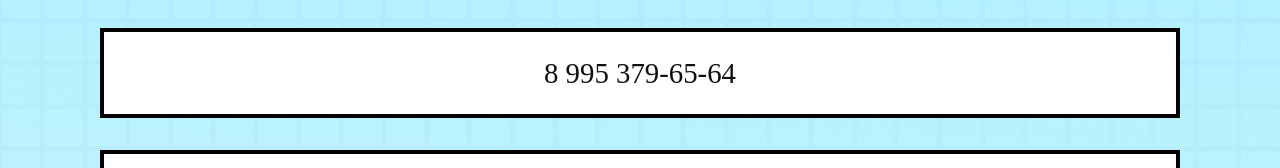
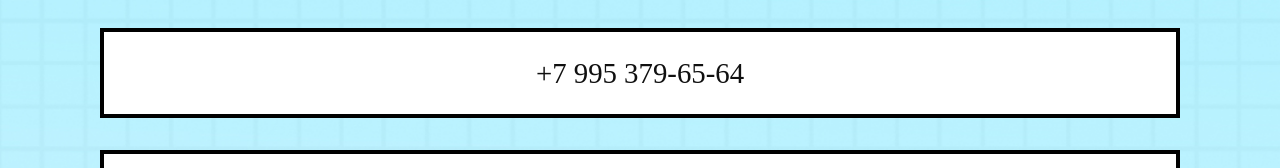
Before and after one commit to NikitaSoltn/NikitaSoltn.github.io, a plain HTML site: page index.html in a window 1280 px wide. Shown: the part 749-917 px from the top of the page. Drawn offline with Linux system fonts and the light colour scheme; files whose address does not match are found by name.

Commit message:
Update index.html

```diff
--- a/index.html
+++ b/index.html
@@ -70,7 +70,7 @@
             <!-- Ссылки -->
             <section class="links">
                <div class="link"><a href="https://t.me/Nikita_soltn">Telegram</a></div>
-               <div class="link"><a href="tel:"89998887766">8 995 379-65-64</a></div>
+               <div class="link"><a href="tel:"89998887766">+7 995 379-65-64</a>
                <div class="link"><a href="mailto:Nikita.soltn@yandex.ru">Email</a></div>
                <div class="link"><a href="https://wa.me/79953796564?text=%D0%9F%D1%80%D0%B8%D0%B2%D0%B5%D1%82!%20%F0%9F%91%8B">WHATSAPP</a></div>
 
```
